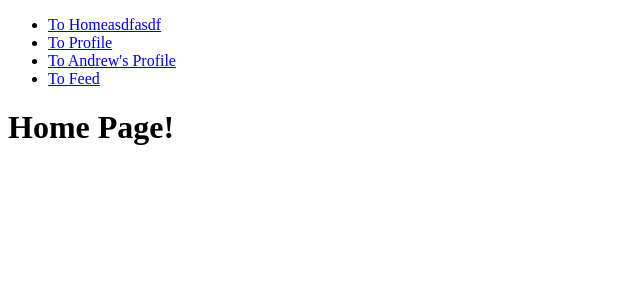
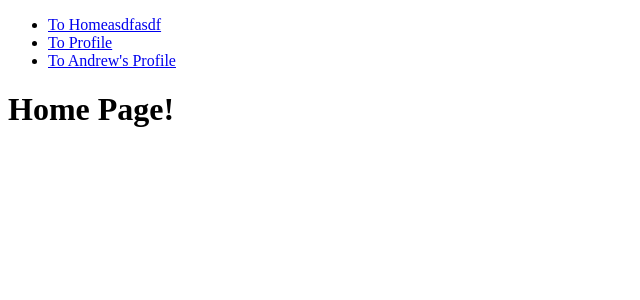
Before and after one commit to janardna/demoreact, a React (Create React App) app: page / in a window 1280 px wide. Shown: the top 300 px of the page, without its empty margins (0-640 px from the left). Built offline with nearby package versions, Linux system fonts and the light colour scheme.

Commit message:
removed one line in app file

```diff
--- a/src/App.js
+++ b/src/App.js
@@ -19,9 +19,7 @@ function App() {
           <li>
             <Link to="/profile/andrew" exact>To Andrew's Profile</Link>
           </li>
-          <li>
-            <Link to="/feed">To Feed</Link>
-          </li>
+
         </ul>
         <Switch>
           <Route exact path="/" component={HomePage} />
```
Also changed, not shown: 2 other files (tests, documents, lock files or other folders).
